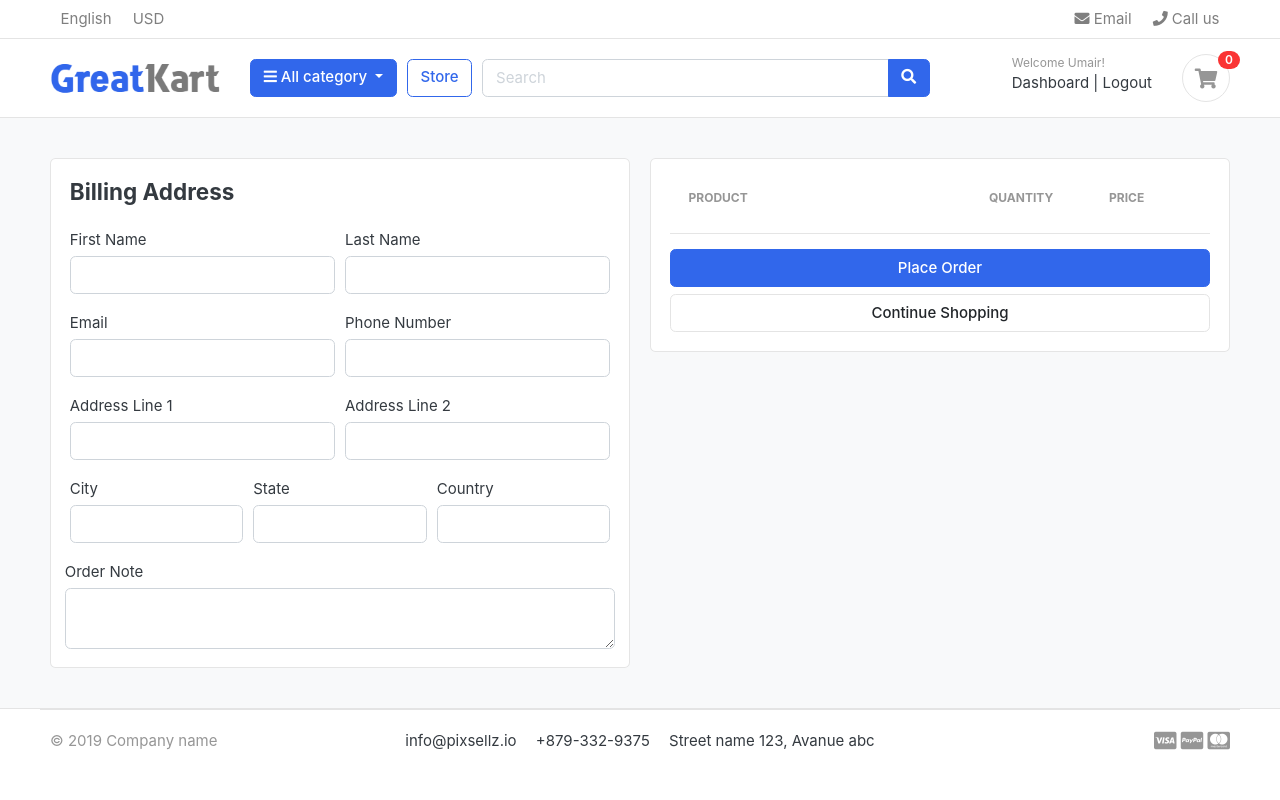
After one commit to umairjaffar-dev/greatkart, a Django app: page /cart/checkout/ in a window 1280 px wide. The commit adds this page. Run offline with Django 4.2, Linux system fonts and the light colour scheme; a user stored in the database is signed in; data comes from the database, SQL or seed files in the repository; both versions use the stored data as it was after the commit; lists and menus that the app fills with data are empty; some libraries are stand-ins or nearby versions; some web fonts are replaced.

Commit message:
adding checkout for both loggedin abd guest user.

```diff
--- a/cart/context_processors.py
+++ b/cart/context_processors.py
@@ -17,8 +17,12 @@ def cart_counter(request):
         # Get current user's cart using session ID
         cart = Cart.objects.get(cart_id=_cart_id(request))
 
+        if request.user.is_authenticated:
+            cart_items = CartItem.objects.filter(user=request.user, is_active=True)
+        else:
+            cart_items = CartItem.objects.filter(cart=cart, is_active=True)
+
         # Count all active items in cart
-        cart_items = CartItem.objects.filter(cart=cart, is_active=True)
         cart_items_count = cart_items.count()
 
     except Cart.DoesNotExist:
--- a/cart/models.py
+++ b/cart/models.py
@@ -1,6 +1,7 @@
 from django.db import models
 
 from store.models import Product, Variation
+from accounts.models import Account
 
 # Create your models here.
 class Cart(models.Model):
@@ -12,9 +13,10 @@ class Cart(models.Model):
 
 
 class CartItem(models.Model):
+    user        = models.ForeignKey(Account, on_delete=models.CASCADE, null=True)
     product     = models.ForeignKey(Product, on_delete=models.CASCADE)
     variations  = models.ManyToManyField(Variation, blank=True)
-    cart        = models.ForeignKey(Cart, on_delete=models.CASCADE)
+    cart        = models.ForeignKey(Cart, on_delete=models.CASCADE, null=True)
     quantity    = models.IntegerField()
     is_active = models.BooleanField(default=True)
 
--- a/cart/urls.py
+++ b/cart/urls.py
@@ -6,4 +6,7 @@ urlpatterns = [
     path('add_cart/<int:product_id>/', views.add_cart, name='add_cart'),
     path('remove_cart/<int:product_id>/<int:cart_item_id>', views.remove_cart, name='remove_cart'),
     path('delete_cart/<int:product_id>/<int:cart_item_id>', views.delete_cart, name='delete_cart'),
+
+    ##  - Checkout page urls.
+    path('checkout/', views.checkout, name='checkout'),
 ]
--- a/cart/views.py
+++ b/cart/views.py
@@ -1,6 +1,7 @@
 from django.shortcuts import render, redirect, get_object_or_404
 from django.core.exceptions import ObjectDoesNotExist
 from django.http import HttpResponse
+from django.contrib.auth.decorators import login_required
 
 from store.models import Product, Variation
 from .models import Cart, CartItem
@@ -33,81 +34,140 @@ def _cart_id(request):
 def add_cart(request, product_id):
     ##  - Get the product from database.
     try:
+        current_user = request.user
         product = Product.objects.get(id=product_id)
-        product_variations = []
     except Product.DoesNotExist:
         return redirect("shop")
 
-    if request.method == "POST":
-        for item in request.POST:
-            key = item
-            value = request.POST[key]
-            # Now check that these key and values matches the db variations.
-            try:
-                variation = Variation.objects.get(
-                    product=product,
-                    variation_category__iexact=key,
-                    variation_value__iexact=value,
-                )
-                product_variations.append(variation)
-            except:
-                pass
+    if current_user.is_authenticated:
+        product_variations = []
+        if request.method == "POST":
+            for item in request.POST:
+                key = item
+                value = request.POST[key]
+                # Now check that these key and values matches the db variations.
+                try:
+                    variation = Variation.objects.get(
+                        product=product,
+                        variation_category__iexact=key,
+                        variation_value__iexact=value,
+                    )
+                    product_variations.append(variation)
+                except:
+                    pass
+        ##  - filter cart items:
+        is_cart_item_exists = CartItem.objects.filter(product=product, user=current_user).exists()
+        ## Get or create CartItem from database.
+        if is_cart_item_exists:
+            cart_item = CartItem.objects.filter(product=product, user=current_user)
 
-    ##  - Get cart if cart exists in database with same session id that make requests.
-    #   - else create a cart with unique car_id (cari_id=request.session.session_key)
-    try:
-        cart = Cart.objects.get(cart_id=_cart_id(request))
-    except Cart.DoesNotExist:
-        cart = Cart.objects.create(cart_id=_cart_id(request))
-    cart.save()
+            ex_var_list = []
+            id = []
+            for item in cart_item:
+                existing_variation = item.variations.all()
+                ex_var_list.append(list(existing_variation))
+                id.append(item.id)
 
-    ##  - To add same variation in one CartItem and for different variations we will add
-    #   a new CartItem. So for that we firts filter the cartItem and check cart contain
-    #   same variation or not, if found same the increase the quantity else create a new cartItem.
+                if product_variations in ex_var_list:
+                    # Increase the quantity of the product
+                    index = ex_var_list.index(product_variations)
+                    item_id = id[index]
+                    item = CartItem.objects.get(product=product, id=item_id)
+                    item.quantity += 1
+                    item.save()
+                else:
+                    # Create a new cart-item
+                    item = CartItem.objects.create(product=product, user=current_user, quantity=1)
+                    if len(product_variations) > 0:  ##  - Check the len of prod_variations.
+                        item.variations.clear()
+                        item.variations.add(*product_variations)
+                    item.save()
+        else:
+            cart_item = CartItem.objects.create(product=product, user=current_user, quantity=1)
+            if len(product_variations) > 0:
+                cart_item.variations.clear()
+                cart_item.variations.add(*product_variations)
+            cart_item.save()
 
-    ##  - filter cart items:
-    is_cart_item_exists = CartItem.objects.filter(product=product, cart=cart).exists()
-    ## Get or create CartItem from database.
-    if is_cart_item_exists:
-        cart_item = CartItem.objects.filter(product=product, cart=cart)
+        return redirect("cart")
+    ######################################
+    ####    - If user is not authenticated
+    else:
+        product_variations = []
+        if request.method == "POST":
+            for item in request.POST:
+                key = item
+                value = request.POST[key]
+                try:
+                    variation = Variation.objects.get(
+                        product=product,
+                        variation_category__iexact=key,
+                        variation_value__iexact=value,
+                    )
+                    product_variations.append(variation)
+                except:
+                    pass
 
-        ex_var_list = []
-        id = []
-        for item in cart_item:
-            existing_variation = item.variations.all()
-            ex_var_list.append(list(existing_variation))
-            id.append(item.id)
 
-            if product_variations in ex_var_list:
-                # Increase the quantity of the product
-                index = ex_var_list.index(product_variations)
-                item_id = id[index]
-                item = CartItem.objects.get(product=product, id=item_id)
-                item.quantity += 1
-                item.save()
-            else:
-                # Create a new cart-item
-                item = CartItem.objects.create(product=product, cart=cart, quantity=1)
-                if len(product_variations) > 0:  ##  - Check the len of prod_variations.
-                    item.variations.clear()
-                    item.variations.add(*product_variations)
-                item.save()
-    else:
-        cart_item = CartItem.objects.create(product=product, cart=cart, quantity=1)
-        if len(product_variations) > 0:
-            cart_item.variations.clear()
-            cart_item.variations.add(*product_variations)
-        cart_item.save()
+        ##  - Get cart if cart exists in database with same session id that make requests.
+        #   - else create a cart with unique car_id (cari_id=request.session.session_key)
 
-    return redirect("cart")
+        try:
+            cart = Cart.objects.get(cart_id=_cart_id(request))
+        except Cart.DoesNotExist:
+            cart = Cart.objects.create(cart_id=_cart_id(request))
+        cart.save()
+
+         ##  - To add same variation in one CartItem and for different variations we will add
+        #   a new CartItem. So for that we firts filter the cartItem and check cart contain
+        #   same variation or not, if found same the increase the quantity else create a new cartItem.
+
+        ##  - filter cart items:
+        is_cart_item_exists = CartItem.objects.filter(product=product, cart=cart).exists()
+        ## Get or create CartItem from database.
+        if is_cart_item_exists:
+            cart_item = CartItem.objects.filter(product=product, cart=cart)
+
+            ex_var_list = []
+            id = []
+            for item in cart_item:
+                existing_variation = item.variations.all()
+                ex_var_list.append(list(existing_variation))
+                id.append(item.id)
+
+                if product_variations in ex_var_list:
+                    # Increase the quantity of the product
+                    index = ex_var_list.index(product_variations)
+                    item_id = id[index]
+                    item = CartItem.objects.get(product=product, id=item_id)
+                    item.quantity += 1
+                    item.save()
+                else:
+                    # Create a new cart-item
+                    item = CartItem.objects.create(product=product, cart=cart, quantity=1)
+                    if len(product_variations) > 0:  ##  - Check the len of prod_variations.
+                        item.variations.clear()
+                        item.variations.add(*product_variations)
+                    item.save()
+        else:
+            cart_item = CartItem.objects.create(product=product, cart=cart, quantity=1)
+            if len(product_variations) > 0:
+                cart_item.variations.clear()
+                cart_item.variations.add(*product_variations)
+            cart_item.save()
+
+        return redirect("cart")
 
 
 def remove_cart(request, product_id, cart_item_id):
-    cart = Cart.objects.get(cart_id=_cart_id(request))
     product = get_object_or_404(Product, id=product_id)
 
     try:
-        cart_item = CartItem.objects.get(cart=cart, product=product, id=cart_item_id)
+        if request.user.is_authenticated:
+            cart_item = CartItem.objects.get(user=request.user, product=product, id=cart_item_id)
+        else:
+            cart = Cart.objects.get(cart_id=_cart_id(request))
+            cart_item = CartItem.objects.get(cart=cart, product=product, id=cart_item_id)
 
         if cart_item.quantity > 1:
             cart_item.quantity -= 1
@@ -121,11 +181,14 @@ def remove_cart(request, product_id, cart_item_id):
 
 
 def delete_cart(request, product_id, cart_item_id):
-    cart = Cart.objects.get(cart_id=_cart_id(request))
     product = get_object_or_404(Product, id=product_id)
 
     try:
-        cart_item = CartItem.objects.get(cart=cart, product=product, id=cart_item_id)
+        if request.user.is_authenticated:
+            cart_item = CartItem.objects.get(user=request.user, product=product, id=cart_item_id)
+        else:
+            cart = Cart.objects.get(cart_id=_cart_id(request))
+            cart_item = CartItem.objects.get(cart=cart, product=product, id=cart_item_id)
         cart_item.delete()
     except ObjectDoesNotExist:
         pass
@@ -140,8 +203,11 @@ def cart(request, total=0, quantity=0, cart_items=None):
     grand_total = 0
 
     try:
-        cart = Cart.objects.get(cart_id=_cart_id(request))
-        cart_items = CartItem.objects.filter(cart=cart, is_active=True)
+        if request.user.is_authenticated:
+            cart_items = CartItem.objects.filter(user=request.user, is_active=True)
+        else:
+            cart = Cart.objects.get(cart_id=_cart_id(request))
+            cart_items = CartItem.objects.filter(cart=cart, is_active=True)
 
         for item in cart_items:
             total += item.product.price * item.quantity
@@ -166,3 +232,42 @@ def cart(request, total=0, quantity=0, cart_items=None):
         "cart_items_count": cart_items_count,
     }
     return render(request, "cart.html", context)
+
+##  - Login must be required for checkout, so we need to add 'login_required' decorator.
+@login_required(login_url='login')
+def checkout(request, total=0, quantity=0, cart_items=None):
+    cart_items_count = 0
+    tax = 0
+    grand_total = 0
+
+    try:
+        if request.user.is_authenticated:
+            cart_items = CartItem.objects.filter(user=request.user, is_active=True)
+        else:
+            cart = Cart.objects.get(cart_id=_cart_id(request))
+            cart_items = CartItem.objects.filter(cart=cart, is_active=True)
+
+        for item in cart_items:
+            total += item.product.price * item.quantity
+            quantity += item.quantity
+
+        cart_items_count = cart_items.count()
+        tax = (2 * total) / 100
+        grand_total = total + tax
+
+    except ObjectDoesNotExist:
+        cart_items = []
+        pass  ## Just Ignore
+
+    # print("=========== Cart Item ============", cart_items)
+
+    context = {
+        "total": total,
+        "quantity": quantity,
+        "cart_items": cart_items,
+        "tax": tax,
+        "grand_total": grand_total,
+        "cart_items_count": cart_items_count,
+    }
+
+    return render(request, 'checkout.html', context)
--- a/templates/cart.html
+++ b/templates/cart.html
@@ -151,7 +151,7 @@
                 height="26"
               />
             </p>
-            <a href="./place-order.html" class="btn btn-primary btn-block">
+            <a href="{% url 'checkout' %}" class="btn btn-primary btn-block">
               Checkout
             </a>
             <a href="{% url 'store' %}" class="btn btn-light btn-block"
--- /dev/null
+++ b/templates/checkout.html
@@ -0,0 +1,201 @@
+{% extends 'base.html' %} {% load static %} {% block content %}
+
+<section class="section-content padding-y bg">
+  <div class="container">
+    <!-- ============================ COMPONENT 1 ================================= -->
+    <form action="#" method="POST">
+      {% csrf_token %}
+      <div class="row">
+        <aside class="col-lg-6">
+          <div class="card">
+            <!-- Add Billing info -->
+            <div class="card-body">
+              <h4 class="card-title mb-4">Billing Address</h4>
+              <div class="form-row">
+                <div class="col form-group">
+                  <label for="">First Name</label>
+                  <input
+                    type="text"
+                    name="first_name"
+                    class="form-control"
+                    required
+                  />
+                </div>
+                <div class="col form-group">
+                  <label for="">Last Name</label>
+                  <input
+                    type="text"
+                    name="last_name"
+                    class="form-control"
+                    required
+                  />
+                </div>
+              </div>
+              <div class="form-row">
+                <div class="col form-group">
+                  <label for="">Email</label>
+                  <input
+                    type="email"
+                    name="email"
+                    class="form-control"
+                    required
+                  />
+                </div>
+                <div class="col form-group">
+                  <label for="">Phone Number</label>
+                  <input
+                    type="text"
+                    name="phone"
+                    class="form-control"
+                    required
+                  />
+                </div>
+              </div>
+              <div class="form-row">
+                <div class="col form-group">
+                  <label for="">Address Line 1</label>
+                  <input
+                    type="text"
+                    name="address_line_1"
+                    class="form-control"
+                    required
+                  />
+                </div>
+                <div class="col form-group">
+                  <label for="">Address Line 2</label>
+                  <input
+                    type="text"
+                    name="address_line_2"
+                    class="form-control"
+                  />
+                </div>
+              </div>
+              <div class="form-row">
+                <div class="col form-group">
+                  <label for="">City</label>
+                  <input
+                    type="text"
+                    name="city"
+                    class="form-control"
+                    required
+                  />
+                </div>
+                <div class="col form-group">
+                  <label for="">State</label>
+                  <input
+                    type="text"
+                    name="state"
+                    class="form-control"
+                    required
+                  />
+                </div>
+                <div class="col form-group">
+                  <label for="">Country</label>
+                  <input
+                    type="text"
+                    name="country"
+                    class="form-control"
+                    required
+                  />
+                </div>
+              </div>
+              <div class="form-row">
+                <label for="">Order Note</label>
+                <textarea
+                  name="order_note"
+                  rows="2"
+                  class="form-control"
+                ></textarea>
+              </div>
+            </div>
+          </div>
+          <!-- card.// -->
+        </aside>
+        <!-- col.// -->
+        <aside class="col-lg-6">
+          <div class="card">
+            <div class="card-body">
+              <table class="table table-borderless table-shopping-cart">
+                <thead class="text-muted">
+                  <tr class="small text-uppercase">
+                    <th scope="col">Product</th>
+                    <th scope="col" width="120">Quantity</th>
+                    <th scope="col" width="120">Price</th>
+                  </tr>
+                </thead>
+                <tbody>
+                  {% for item in cart_items %}
+                  <tr>
+                    <!-- Image -->
+                    <td>
+                      <figure class="itemside align-items-center">
+                        <div class="aside">
+                          <img
+                            src="{{ item.product.images.url }}"
+                            class="img-sm"
+                          />
+                        </div>
+                        <figcaption class="info">
+                          <a
+                            href="{{ item.product.get_url }}"
+                            class="title text-dark"
+                            >{{ item.product.product_name }}</a
+                          >
+                          <p class="text-muted small">
+                            {% if item.variations.all %}
+                            <!--  -->
+                            {% for item in item.variations.all %}
+                            <!--  -->
+                            <span>
+                              {{ item.variation_category | capfirst }} :
+                              {{item.variation_value | capfirst }}
+                            </span>
+                            <br />
+                            {% endfor %}
+                            <!--  -->
+                            {% endif %}
+                          </p>
+                        </figcaption>
+                      </figure>
+                    </td>
+                    <!-- Quantity -->
+                    <td>
+                      <span class="w-100 text-center">{{ item.quantity }}</span>
+                    </td>
+                    <!-- Price -->
+                    <td>
+                      <div class="price-wrap">
+                        <var class="price">${{ item.sub_total }}</var>
+                        <small class="text-muted">
+                          ${{ item.product.price }} each
+                        </small>
+                      </div>
+                      <!-- price-wrap .// -->
+                    </td>
+                  </tr>
+                  {% endfor %}
+                </tbody>
+              </table>
+              <hr />
+              <!-- Place order button -->
+              <button type="submit" class="btn btn-primary btn-block">
+                Place Order
+              </button>
+              <a href="{% url 'store' %}" class="btn btn-light btn-block"
+                >Continue Shopping</a
+              >
+            </div>
+            <!-- card-body.// -->
+          </div>
+          <!-- card.// -->
+        </aside>
+        <!-- col.// -->
+      </div>
+      <!-- row.// -->
+    </form>
+    <!-- ============================ COMPONENT 1 END .// ================================= -->
+  </div>
+  <!-- container .//  -->
+</section>
+
+{% endblock %}
```
Also changed, not shown: accounts/views.py (+58 -4 lines), cart/migrations/0003_cartitem_user_alter_cartitem_cart.py (added), db.sqlite3.
